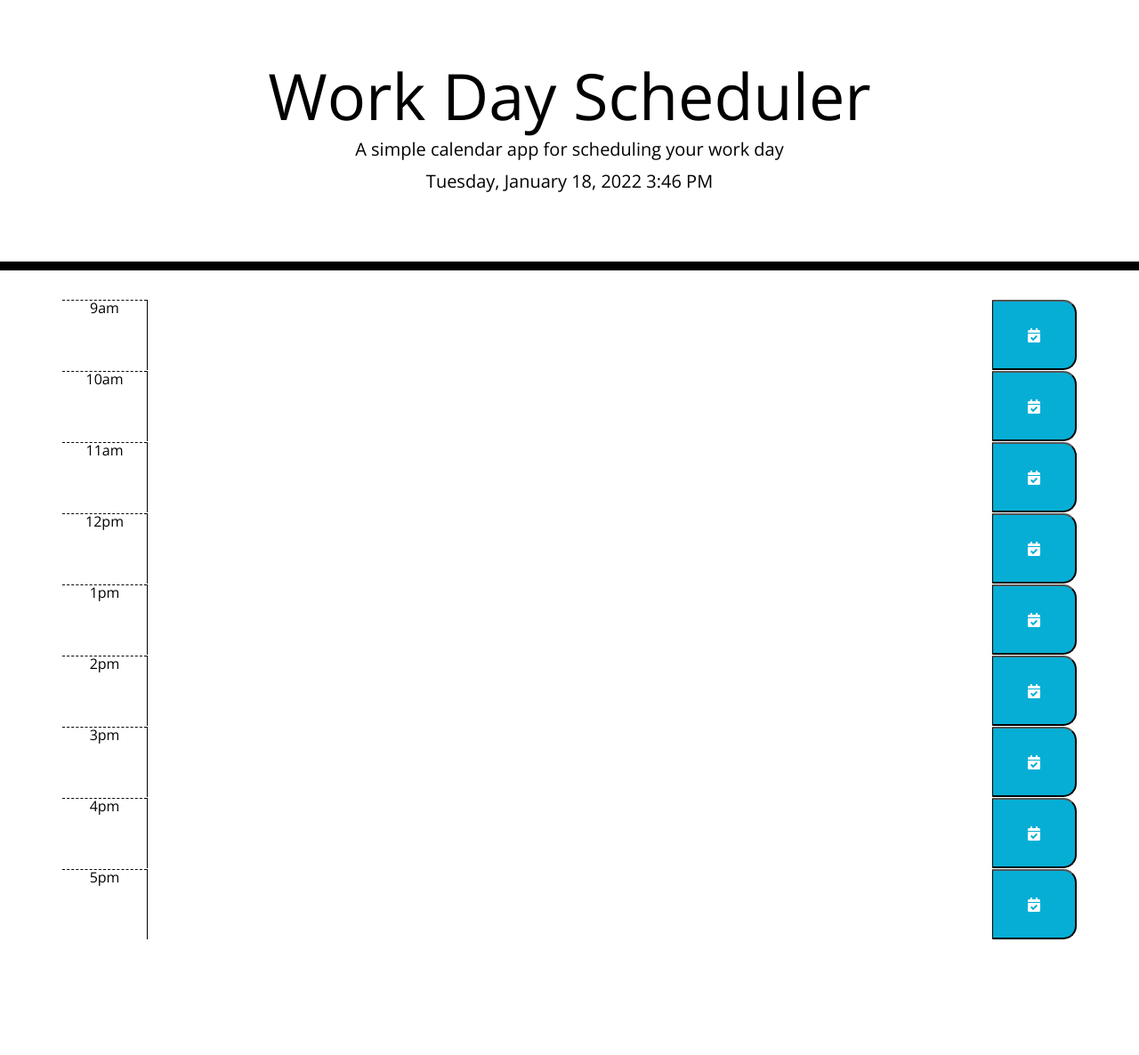
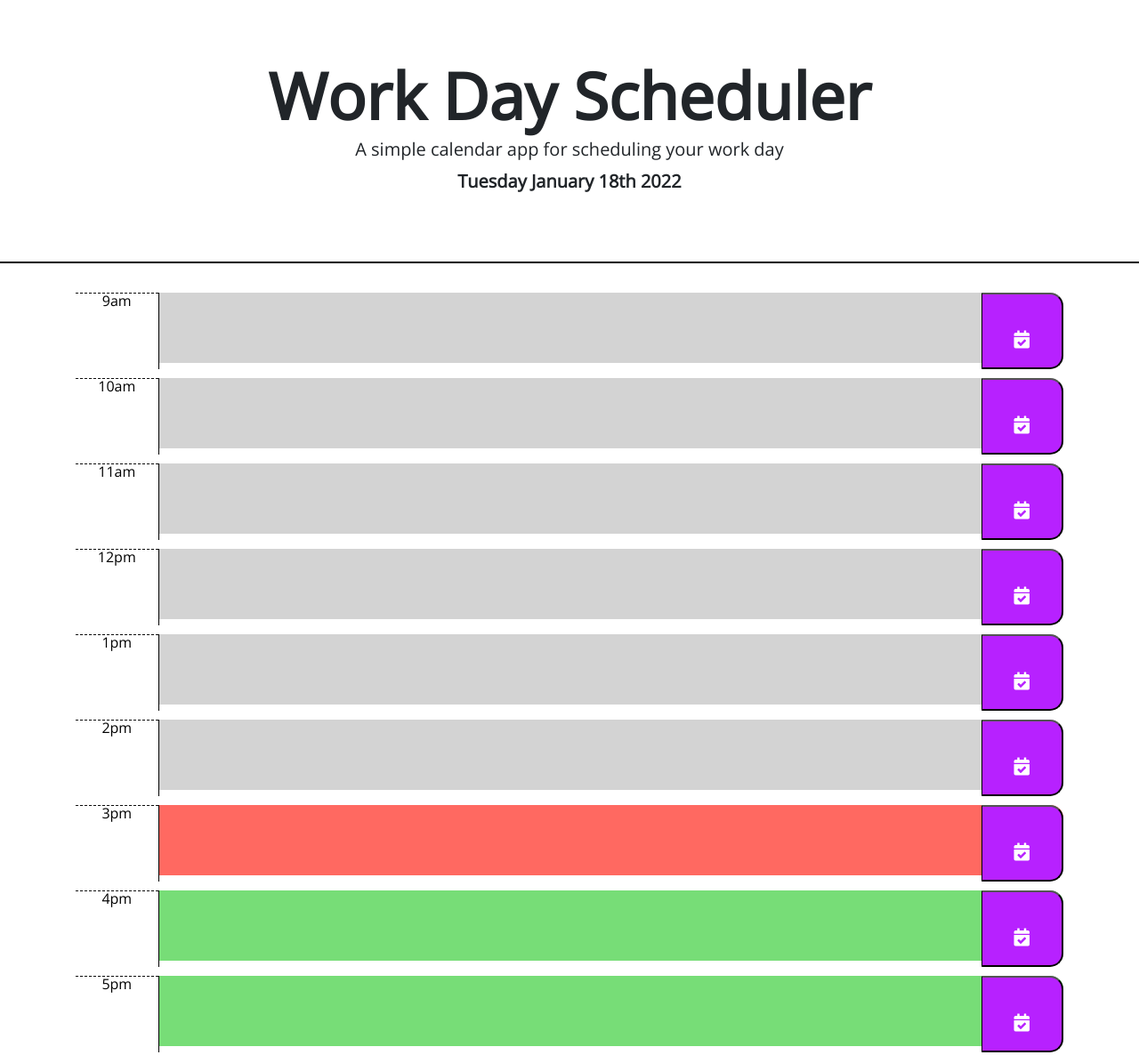
Before and after one commit to BavKudhail/work-day-scheduler, a plain HTML site: page index.html in a window 1280 px wide. Shown: the whole page at 89% size. Before the commit the page ends 1056 px from the top, so only its background shows below. Drawn offline with nearby package versions, Linux system fonts and the light colour scheme.

Commit message:
Created colorTimeBlock function

```diff
--- a/assets/script.js
+++ b/assets/script.js
@@ -1,5 +1,42 @@
-var today = moment();
+// GIVEN I am using a daily planner to create a schedule
+// WHEN I open the planner
+// THEN the current day is displayed at the top of the calendar ✅
+$("#currentDay").text(moment().format("dddd MMMM Do YYYY"));
 
-var formatToday = today.format("LLLL");
+// WHEN I scroll down
+// THEN I am presented with timeblocks for standard business hours ✅
 
-$("#currentDay").text(formatToday);
+// WHEN I view the timeblocks for that day
+// THEN each timeblock is color coded to indicate whether it is in the past, present, or future
+
+function colorTimeBlock() {
+  var currentHour = moment().hours();
+
+  $(".time-block").each(function () {
+    //   get the ID attribute of each hour block and convert it into a string
+    var hourBlock = parseInt($(this).attr("id"));
+
+    if (currentHour > hourBlock) {
+      $(this).addClass("past");
+    } else if (currentHour === hourBlock) {
+      $(this).addClass("present");
+    } else {
+      $(this).addClass("future");
+    }
+  });
+}
+
+colorTimeBlock();
+
+// WHEN I click into a timeblock
+// THEN I can enter an event
+
+// WHEN I click the save button for that timeblock
+// THEN the text for that event is saved in local storage
+
+// WHEN I refresh the page
+// THEN the saved events persist
+
+// Variables
+
+$("#saveBtn");
--- a/assets/style.css
+++ b/assets/style.css
@@ -1,5 +1,5 @@
 body {
-  font-family: 'Open Sans', sans-serif;
+  font-family: "Open Sans", sans-serif;
   font-size: 16px;
   line-height: 1;
 }
@@ -14,10 +14,9 @@ textarea {
 }
 
 .jumbotron {
-  background-color: transparent;
-  color: black;
+  background-color: #ffffff;
   border-radius: 0;
-  border-bottom: 10px solid black;
+  border-bottom: 2px solid black;
 }
 
 .description {
@@ -27,6 +26,7 @@ textarea {
 .time-block {
   text-align: center;
   border-radius: 15px;
+  margin: 1rem 0rem;
 }
 
 .row {
@@ -60,11 +60,13 @@ textarea {
   border-left: 1px solid black;
   border-top-right-radius: 15px;
   border-bottom-right-radius: 15px;
-  background-color: #06aed5;
+  background-color: #b721ff;
   color: white;
+  font-size: 1.25rem;
 }
 
 .saveBtn i:hover {
-  font-size: 20px;
+  font-size: 1.5rem;
   transition: all 0.3s ease-in-out;
+  color: #63e0fc;
 }
--- a/index.html
+++ b/index.html
@@ -39,76 +39,92 @@
 
   <body>
     <header class="jumbotron text-center">
-      <h1 class="display-3">Work Day Scheduler</h1>
+      <h1 class="display-3 font-weight-bold">Work Day Scheduler</h1>
       <p class="lead">A simple calendar app for scheduling your work day</p>
-      <p id="currentDay" class="lead"></p>
+      <p id="currentDay" class="lead font-weight-bold"></p>
     </header>
 
-    <div class="container">
-
+    <div class="container m-auto">
       <!-- 9am time-block -->
       <div id="9" class="row time-block">
         <div class="hour col-1">9am</div>
         <textarea class="col-10 description"></textarea>
-        <button class="saveBtn col-1"><i class="fas fa-calendar-check"></i></button>
+        <button class="saveBtn col-1">
+          <i class="fas fa-calendar-check"></i>
+        </button>
       </div>
 
       <!-- 10am time-block -->
-      <div id="9" class="row time-block">
+      <div id="10" class="row time-block">
         <div class="hour col-1">10am</div>
         <textarea class="col-10 description"></textarea>
-        <button class="saveBtn col-1"><i class="fas fa-calendar-check"></i></button>
+        <button class="saveBtn col-1">
+          <i class="fas fa-calendar-check"></i>
+        </button>
       </div>
 
       <!-- 11am time-block -->
-      <div id="9" class="row time-block">
+      <div id="11" class="row time-block">
         <div class="hour col-1">11am</div>
         <textarea class="col-10 description"></textarea>
-        <button class="saveBtn col-1"><i class="fas fa-calendar-check"></i></button>
+        <button class="saveBtn col-1">
+          <i class="fas fa-calendar-check"></i>
+        </button>
       </div>
 
       <!-- 12pm time-block -->
-      <div id="9" class="row time-block">
+      <div id="12" class="row time-block">
         <div class="hour col-1">12pm</div>
         <textarea class="col-10 description"></textarea>
-        <button class="saveBtn col-1"><i class="fas fa-calendar-check"></i></button>
+        <button class="saveBtn col-1">
+          <i class="fas fa-calendar-check"></i>
+        </button>
       </div>
 
       <!-- 1pm time-block -->
-      <div id="9" class="row time-block">
+      <div id="13" class="row time-block">
         <div class="hour col-1">1pm</div>
         <textarea class="col-10 description"></textarea>
-        <button class="saveBtn col-1"><i class="fas fa-calendar-check"></i></button>
+        <button class="saveBtn col-1">
+          <i class="fas fa-calendar-check"></i>
+        </button>
       </div>
 
       <!-- 2pm time-block -->
-      <div id="9" class="row time-block">
+      <div id="14" class="row time-block">
         <div class="hour col-1">2pm</div>
         <textarea class="col-10 description"></textarea>
-        <button class="saveBtn col-1"><i class="fas fa-calendar-check"></i></button>
+        <button class="saveBtn col-1">
+          <i class="fas fa-calendar-check"></i>
+        </button>
       </div>
 
       <!-- 3pm time-block -->
-      <div id="9" class="row time-block">
+      <div id="15" class="row time-block">
         <div class="hour col-1">3pm</div>
         <textarea class="col-10 description"></textarea>
-        <button class="saveBtn col-1"><i class="fas fa-calendar-check"></i></button>
+        <button class="saveBtn col-1">
+          <i class="fas fa-calendar-check"></i>
+        </button>
       </div>
 
       <!-- 4pm time-block -->
-      <div id="9" class="row time-block">
+      <div id="16" class="row time-block">
         <div class="hour col-1">4pm</div>
         <textarea class="col-10 description"></textarea>
-        <button class="saveBtn col-1"><i class="fas fa-calendar-check"></i></button>
+        <button class="saveBtn col-1">
+          <i class="fas fa-calendar-check"></i>
+        </button>
       </div>
 
       <!-- 5pm time-block -->
-      <div id="9" class="row time-block">
+      <div id="17" class="row time-block">
         <div class="hour col-1">5pm</div>
         <textarea class="col-10 description"></textarea>
-        <button class="saveBtn col-1"><i class="fas fa-calendar-check"></i></button>
+        <button class="saveBtn col-1">
+          <i class="fas fa-calendar-check"></i>
+        </button>
       </div>
-
     </div>
     <script src="./assets/script.js"></script>
   </body>
```
